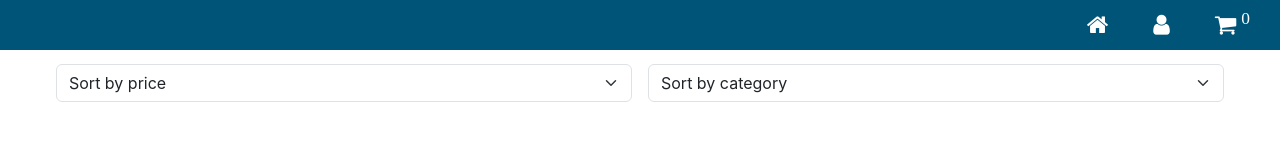
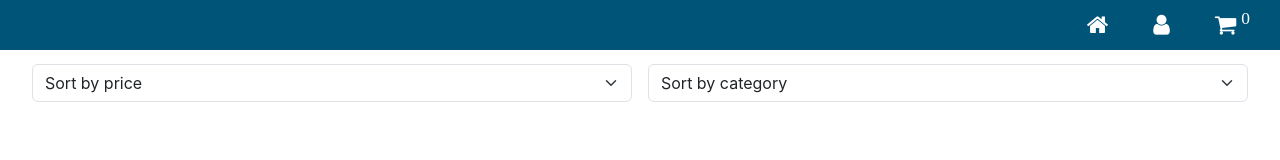
Before and after one commit to MuchokiDavid/lite-flux-ent, a React (Create React App) app: page / in a window 1280 px wide. Shown: the top 160 px of the page. Built offline with nearby package versions, Linux system fonts and the light colour scheme.

Commit message:
Added selects to filter the products by price and ctegory

```diff
--- a/src/Shop/Filter.js
+++ b/src/Shop/Filter.js
@@ -2,7 +2,7 @@ const Filter = () =>
 {
     return (
         <>
-            <div className="row g-3 mx-5 mt-5">
+            <div className="row g-3 mx-4 mt-5">
                 <div className="col-md-6">
                     <select name="price" id="price" className="form-select">
                         <option value="">Sort by price</option>
```
